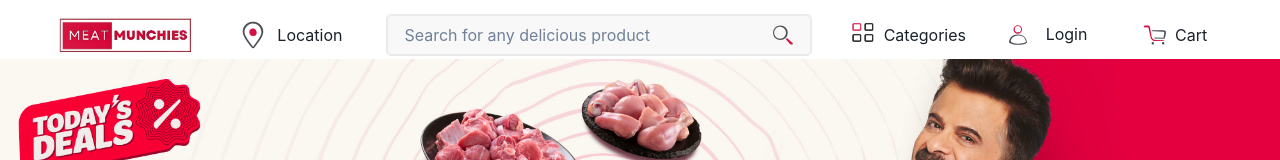
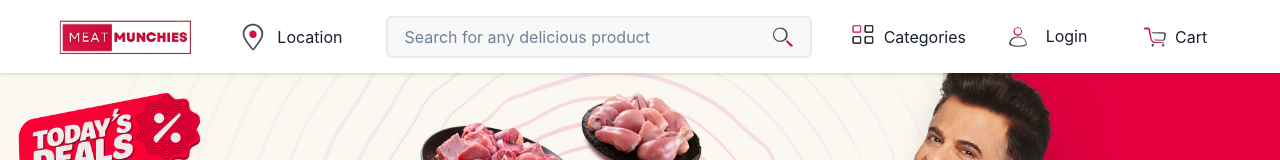
Before and after one commit to sanghamitra0591/meat-munchies, a React (Create React App) app in the folder client/: page / in a window 1280 px wide. Shown: the top 160 px of the page. Built offline with nearby package versions, Linux system fonts and the light colour scheme.

Commit message:
added: minor css changes

```diff
--- a/client/src/App.css
+++ b/client/src/App.css
@@ -1,4 +1,4 @@
-.App {
+/* .App {
   text-align: center;
 }
 
@@ -35,4 +35,4 @@
   to {
     transform: rotate(360deg);
   }
-}
+} */
--- a/client/src/Components/Navbar.jsx
+++ b/client/src/Components/Navbar.jsx
@@ -21,13 +21,19 @@ import { Logo } from "./Logo";
 const Navbar = () => {
   return (
     <Flex
-      mt="10px"
+      pt="3"
       alignItems="center"
       justifyContent="space-around"
       display="flex"
       flexDirection={{ sm: "column", md: "column", lg: "row" }}
       pl="8"
       pr="8"
+      pb="3"
+      boxShadow=" rgba(0, 0, 0, 0.16) 0px 1px 4px"
+      // border="1px solid red"
+      position="sticky"
+      bgColor="#fff"
+      top="0"
     >
       <Box flexBasis="12%" alignSelf="center">
         <Link>
--- a/client/src/index.css
+++ b/client/src/index.css
@@ -1,4 +1,4 @@
-body {
+/* body {
   margin: 0;
   font-family: -apple-system, BlinkMacSystemFont, 'Segoe UI', 'Roboto', 'Oxygen',
     'Ubuntu', 'Cantarell', 'Fira Sans', 'Droid Sans', 'Helvetica Neue',
@@ -10,4 +10,4 @@ body {
 code {
   font-family: source-code-pro, Menlo, Monaco, Consolas, 'Courier New',
     monospace;
-}
+} */
```
